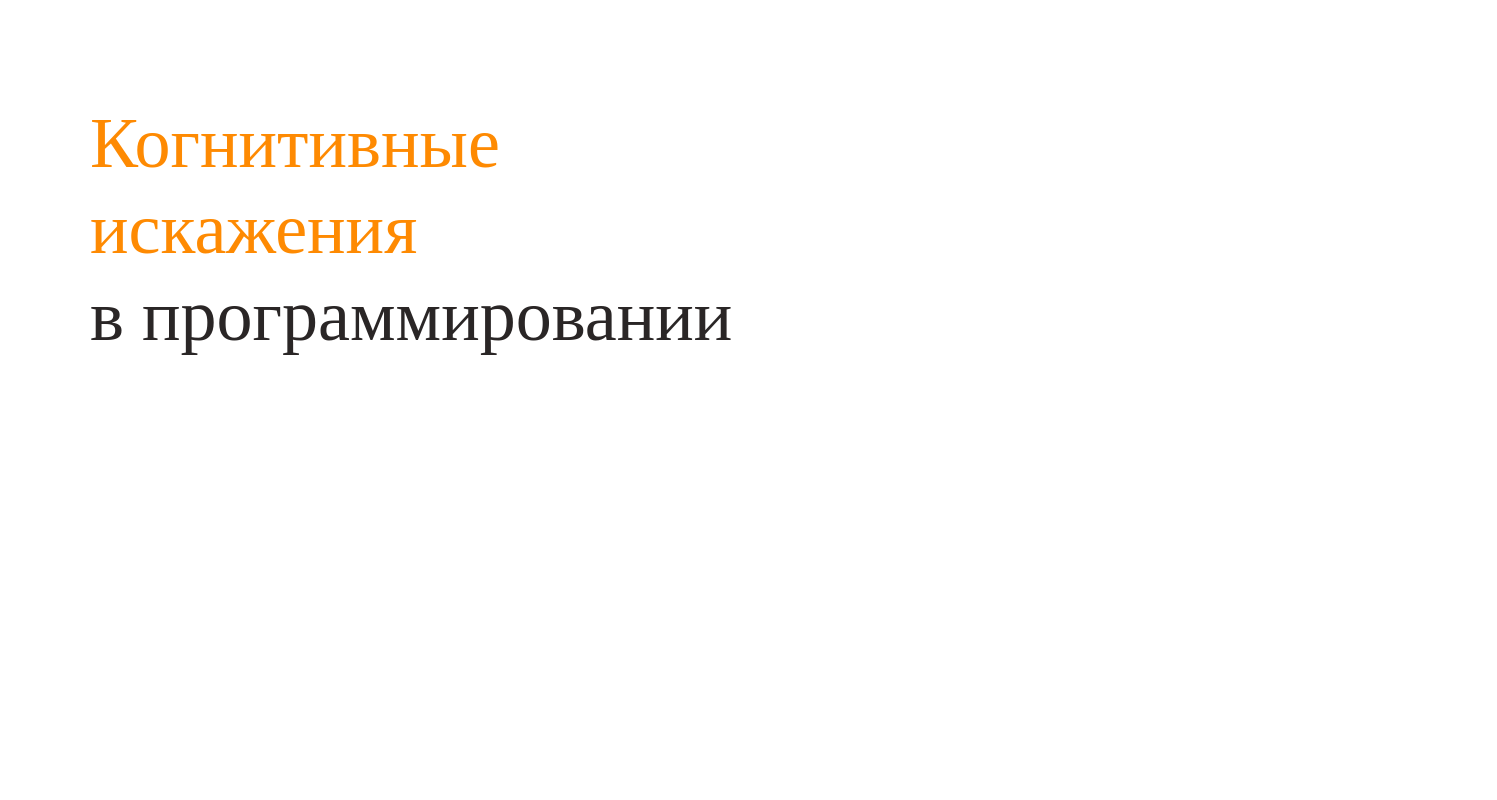
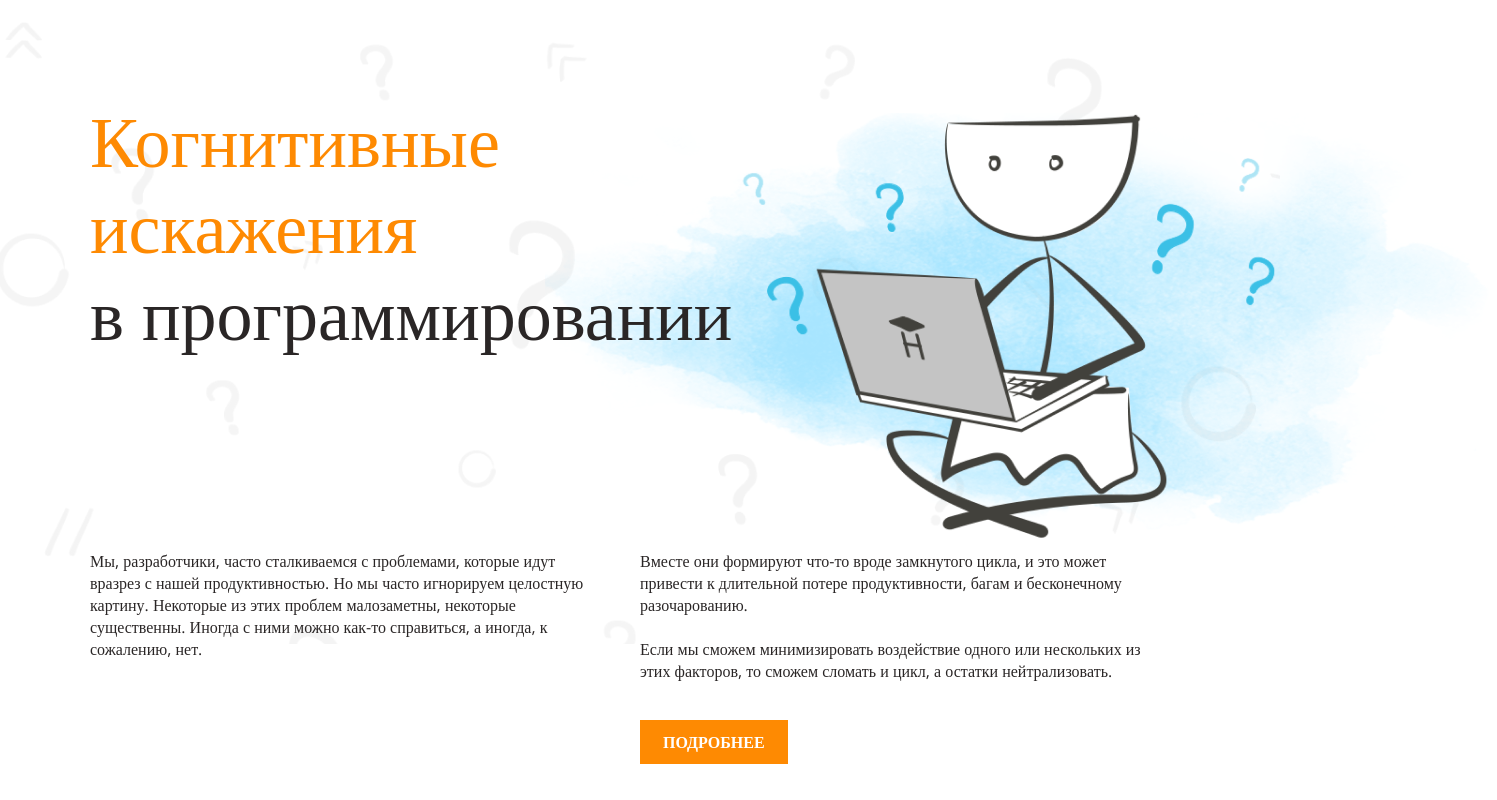
Before and after one commit to alyonashpr/layout-designer-project-58, a plain HTML site: page index.html in a window 1280 px wide. Shown: the whole page, 1497 px wide, since content can reach past the window. Drawn offline with nearby package versions, Linux system fonts and the light colour scheme; a web font is replaced by a local one.

Commit message:
changed the whole page, completed 1st page

```diff
--- a/index.html
+++ b/index.html
@@ -18,11 +18,28 @@
 <!-- HEADER -->
 
     <header>
-        <div class="container background">
-            <h1>
-            Когнитивные <br>искажения
-            <span class="h1-dark"> <br> в программировании</span>
-            </h1>
+        <div class="background">
+            <div class="container">
+                <h1>
+                    Когнитивные <br /> искажения <br />
+                    <span class="h1-dark">в программировании</span>
+                </h1>
+
+                <img class="header-img" src="/src/1block-img.png" alt="h-img">
+
+                <div class="text-columns">
+                    <div class="text-col">
+                        <p>Мы, разработчики, часто сталкиваемся с проблемами, которые идут вразрез с нашей продуктивностью. Но мы часто игнорируем целостную картину. Некоторые из этих проблем малозаметны, некоторые существенны. Иногда с ними можно как-то справиться, а иногда, к сожалению, нет.</p>
+                    </div>
+
+                    <div class="text-col">
+                        <p>Вместе они формируют что-то вроде замкнутого цикла, и это может привести к длительной потере продуктивности, багам и бесконечному разочарованию.
+                        <br /> <br />Если мы сможем минимизировать воздействие одного или нескольких из этих факторов, то сможем сломать и цикл, а остатки нейтрализовать.</p>
+                    </div>
+                </div>
+
+                <a class="btn" href="">ПОДРОБНЕЕ</a>
+            </div>
         </div>
     </header>
 
--- a/style.css
+++ b/style.css
@@ -29,6 +29,8 @@
 }
 
 body {
+    width: 100%;
+    height: 100%;
     margin: 0;
     padding: 0;
     overflow-x: hidden;
@@ -47,6 +49,30 @@ body {
     padding: 100px 0;
 }
 
+.background {
+    position: relative;
+    background-image: url(../src/background-pattern.png);
+    width: 100%;
+    background-size: cover;
+
+  }
+
+
+  .background::before {
+    position: absolute;
+    width: 100%;
+    height: 100%;
+    background-repeat: no-repeat;
+    background-size: cover;
+    opacity: 0.1;
+    background-image: url(../src/background-pattern.png);
+  }
+
+  .header-img {
+    position: relative;
+    right: 187px;
+  }
+
 /* reset styles */
 
 a {
@@ -61,7 +87,6 @@ h4,
 p {
     margin: 0;
     padding: 0;
-
     font-weight: inherit;
     font-size: inherit;
   }
@@ -75,27 +100,41 @@ h3 {
   line-height: var(--heading-line-height);
 }
 
-
-  .background {
-    position: relative;
-  }
-
-
-  .background::before {
-    position: relative;
-    width: 100%;
-    height: 100%;
-    background-repeat: no-repeat;
-    background-size: cover;
-    opacity: 0.1;
-    background-image: url();
-  }
-
   h1 {
     font-size: var(--h1-size);
-
   }
 
   .h1-dark {
     color: var(--dark);
+    white-space: nowrap;
   }
+
+  h2 {
+    font-size: var(--h2-size);
+  }
+
+  h3 {
+    font-size: var(--h3-size);
+  }
+
+  .text-columns {
+    position: absolute;
+    display: flex;
+    top: 550px;
+    z-index: 2;
+  }
+
+  .text-col {
+    flex-basis: 50%;
+    margin-right: 30px;
+  }
+
+.btn {
+position: absolute;
+top: 720px;
+left: 550px;
+padding: 11px 23px;
+background-color: var(--main);
+font-weight: 700;
+color: var(--white);
+}
```
Also changed, not shown: src/1block-img.png (renamed from src/img/1block-img.png), src/background-pattern.png (renamed from src/img/background-pattern.png), src/img-distortion-of-novelty.png (renamed from src/img/img-distortion-of-novelty.png), src/img-hyperbolic-depreciation.png (renamed from src/img/img-hyperbolic-depreciation.png), src/img-ikea-effect.png (renamed from src/img/img-ikea-effect.png), src/img-planning-error.png (renamed from src/img/img-planning-error.png), src/img-premature-optimization.png (renamed from src/img/img-premature-optimization.png).
